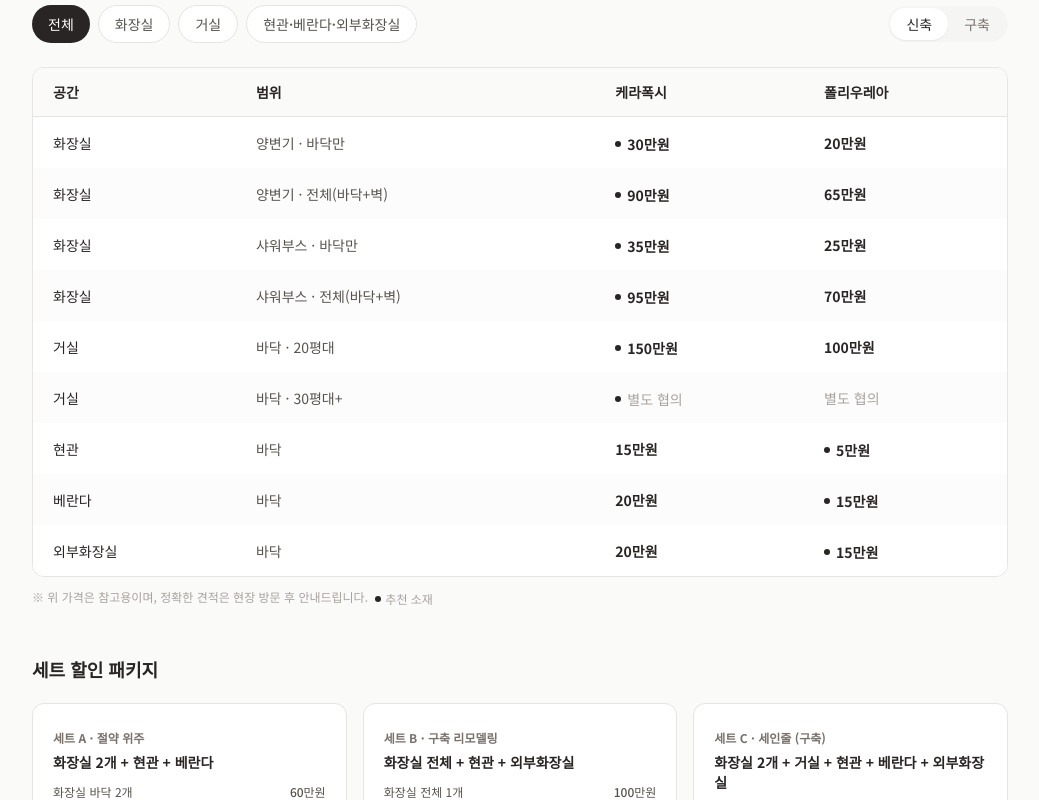
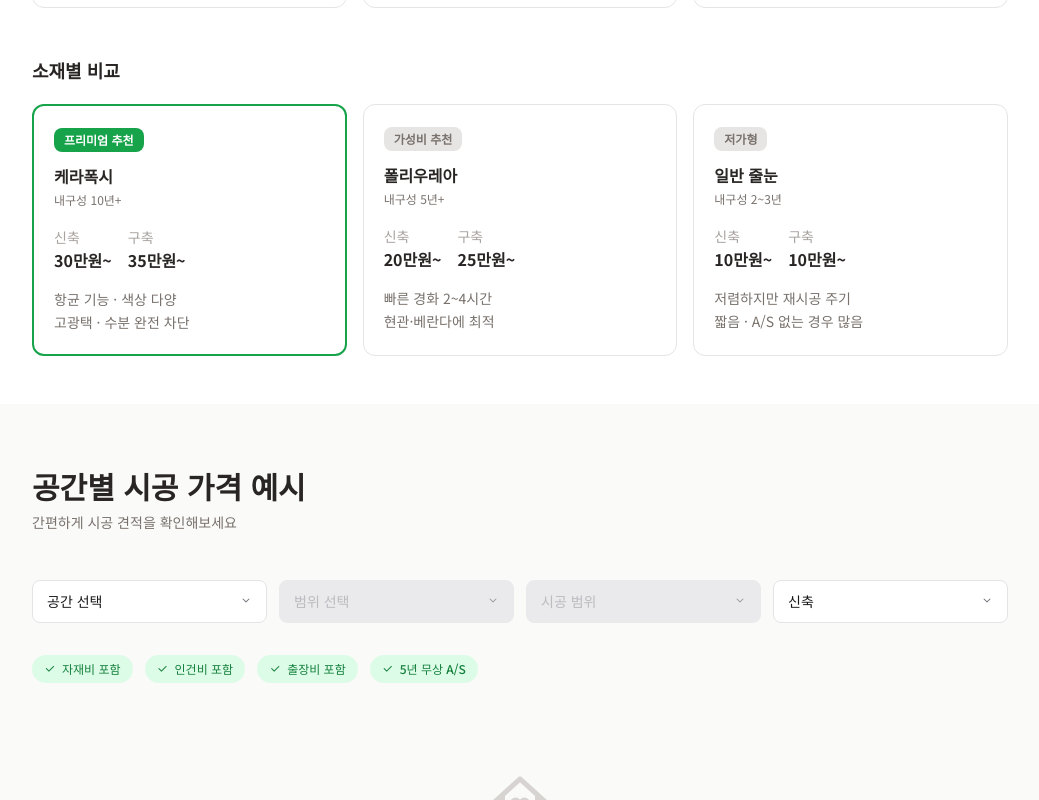
Before and after one commit to tkdals0302-cmd/farm, a React (Vite) app: page /info/kerafoxy-price in a window 1280 px wide. Shown: the part 1440-2240 px from the top of the page, without its empty margins (120-1159 px from the left). Built offline with nearby package versions, Linux system fonts and the light colour scheme.

Commit message:
price page edit3

```diff
--- a/src/components/feature/PriceTable.tsx
+++ b/src/components/feature/PriceTable.tsx
@@ -2,12 +2,12 @@ import { useState } from 'react';
 import { TABLE_ROWS, SET_CARDS, MAT_CARDS } from './priceData';
 import type { HouseType } from './priceData';
 
-const SPACE_FILTERS = ['전체', '화장실', '거실', '현관·베란다·외부화장실'] as const;
+const SPACE_FILTERS = ['전체', '화장실', '거실', '현관·기타'] as const;
 type SpaceFilter = (typeof SPACE_FILTERS)[number];
 
 function matchFilter(space: string, filter: SpaceFilter) {
   if (filter === '전체') return true;
-  if (filter === '현관·베란다·외부화장실') return ['현관', '베란다', '외부화장실'].includes(space);
+  if (filter === '현관·기타') return ['현관', '베란다', '외부화장실'].includes(space);
   return space === filter;
 }
 
@@ -18,7 +18,7 @@ export default function PriceTable() {
   const filtered = TABLE_ROWS.filter((r) => matchFilter(r.space, filter));
 
   return (
-    <div className="pt-root mt-14">
+    <div className="pt-root mt-10">
       {/* [1] 필터 컨트롤 */}
       <div className="flex flex-wrap items-center gap-2 mb-6">
         <div className="flex flex-wrap gap-2">
@@ -36,7 +36,7 @@ export default function PriceTable() {
             </button>
           ))}
         </div>
-        <div className="ml-auto flex bg-stone-100 rounded-full p-0.5">
+        <div className="ml-auto flex bg-stone-200/80 rounded-full p-0.5">
           {(['신축', '구축'] as HouseType[]).map((h) => (
             <button
               key={h}
@@ -51,19 +51,15 @@ export default function PriceTable() {
         </div>
       </div>
 
-      {/* [2] 가격 테이블 */}
-      <div className="overflow-hidden rounded-xl border border-stone-200 bg-white">
+      {/* [2] 가격 테이블 — 데스크톱 */}
+      <div className="pt-table-wrap overflow-hidden rounded-xl border border-stone-200 bg-white">
         <table className="w-full text-sm">
-          <thead className="bg-stone-50 border-b border-stone-200">
+          <thead className="bg-stone-800 border-b border-stone-200">
             <tr>
-              <th className="px-5 py-3.5 text-left font-bold text-stone-800">공간</th>
-              <th className="px-5 py-3.5 text-left font-bold text-stone-800">범위</th>
-              <th className="px-5 py-3.5 text-left font-bold text-stone-800">
-                케라폭시
-              </th>
-              <th className="px-5 py-3.5 text-left font-bold text-stone-800">
-                폴리우레아
-              </th>
+              <th className="px-5 py-3.5 text-left font-bold text-white">공간</th>
+              <th className="px-5 py-3.5 text-left font-bold text-white">범위</th>
+              <th className="px-5 py-3.5 text-left font-bold text-white">케라폭시</th>
+              <th className="px-5 py-3.5 text-left font-bold text-white">폴리우레아</th>
             </tr>
           </thead>
           <tbody>
@@ -71,32 +67,66 @@ export default function PriceTable() {
               <tr key={`${row.space}-${row.range}`} className={i % 2 === 0 ? 'bg-white' : 'bg-stone-50/50'}>
                 <td className="px-5 py-3.5 font-medium text-stone-800">{row.space}</td>
                 <td className="px-5 py-3.5 text-stone-600">{row.range}</td>
-                <td className="px-5 py-3.5 font-bold text-stone-800">
-                  <span className="inline-flex items-center gap-1.5">
-                    {row.recMat === 'kera' && <span className="inline-block w-1.5 h-1.5 rounded-full bg-stone-800" />}
+                <td className="px-5 py-3.5 font-medium text-stone-600">
                   {row.kera === null ? (
-                      <span className="text-stone-400 font-normal">별도 협의</span>
+                    <span className="text-red-400 font-medium">별도 협의</span>
                   ) : (
                     <>{row.kera[houseType]}만원</>
                   )}
-                  </span>
                 </td>
-                <td className="px-5 py-3.5 font-bold text-stone-800">
-                  <span className="inline-flex items-center gap-1.5">
-                    {row.recMat === 'poly' && <span className="inline-block w-1.5 h-1.5 rounded-full bg-stone-800" />}
+                <td className="px-5 py-3.5 font-medium text-stone-600">
                   {row.poly === null ? (
-                      <span className="text-stone-400 font-normal">별도 협의</span>
+                    <span className="text-red-400 font-medium">별도 협의</span>
                   ) : (
                     <>{row.poly[houseType]}만원</>
                   )}
-                  </span>
                 </td>
               </tr>
             ))}
           </tbody>
         </table>
       </div>
-      <p className="text-stone-400 text-xs mt-3">※ 위 가격은 참고용이며, 정확한 견적은 현장 방문 후 안내드립니다. <span className="inline-flex items-center gap-1 ml-1"><span className="inline-block w-1.5 h-1.5 rounded-full bg-stone-800" /> 추천 소재</span></p>
+
+      {/* [2-m] 가격 카드 리스트 — 모바일 */}
+      <div className="pt-card-list rounded-xl border border-stone-200 overflow-hidden">
+        {filtered.map((row, i) => (
+          <div
+            key={`m-${row.space}-${row.range}`}
+            className={`flex items-center px-3.5 py-3 ${i !== 0 ? 'border-t border-stone-100' : ''} ${i % 2 === 0 ? 'bg-white' : 'bg-stone-50/50'}`}
+          >
+            <div className="flex-1 min-w-0 mr-3">
+              <div className="text-xs text-stone-400">{row.space}</div>
+              <div className="text-sm text-stone-800 font-medium truncate">{row.range}</div>
+            </div>
+            <div className="flex items-center gap-0 shrink-0">
+              {/* 케라폭시 */}
+              <div className="min-w-[58px] text-center">
+                <div className="text-[10px] text-stone-400 mb-0.5">케라폭시</div>
+                <div className={`text-[13px] font-medium ${row.recMat !== 'kera' ? 'text-stone-600' : 'text-stone-600'}`}>
+                  {row.kera === null ? (
+                    <span className="text-red-400 font-medium text-[13px]">별도 협의</span>
+                  ) : (
+                    <>{row.kera[houseType]}만원</>
+                  )}
+                </div>
+              </div>
+              {/* 구분선 */}
+              <div className="w-px h-8 bg-stone-300 mx-2" />
+              {/* 폴리우레아 */}
+              <div className="min-w-[58px] text-center">
+                <div className="text-[10px] text-stone-400 mb-0.5">폴리우레아</div>
+                <div className={`text-[13px] font-medium ${row.recMat !== 'poly' ? 'text-stone-600' : 'text-stone-600'}`}>
+                  {row.poly === null ? (
+                    <span className="text-red-400 font-medium text-[13px]">별도 협의</span>
+                  ) : (
+                    <>{row.poly[houseType]}만원</>
+                  )}
+                </div>
+              </div>
+            </div>
+          </div>
+        ))}
+      </div>
 
       {/* [3] 세트 할인 카드 */}
       <h3 className="text-lg font-black text-stone-800 mt-12 mb-5">세트 할인 패키지</h3>
@@ -107,7 +137,7 @@ export default function PriceTable() {
             <p className="font-bold text-stone-800 mt-1 mb-3 text-sm">{card.name}</p>
             <ul className="space-y-1.5 mb-4">
               {card.items.map((item) => (
-                <li key={item.name} className="flex justify-between text-xs text-stone-600">
+                <li key={item.name} className="flex justify-between text-sm text-stone-600">
                   <span>{item.name}</span>
                   <span className="font-medium">{item.price}만원</span>
                 </li>
@@ -134,13 +164,13 @@ export default function PriceTable() {
             key={card.name}
             className={`rounded-xl p-5 ${
               card.highlight
-                ? 'border-2 border-stone-800 bg-white'
+                ? 'border-2 border-green-600 bg-white'
                 : 'border border-stone-200 bg-white'
             }`}
           >
             <span
               className={`inline-block text-xs font-bold px-2.5 py-1 rounded-lg mb-3 ${
-                card.highlight ? 'bg-stone-800 text-white' : 'bg-stone-100 text-stone-600'
+                card.highlight ? 'bg-green-600 text-white' : 'bg-stone-200 text-stone-500'
               }`}
             >
               {card.badge}
@@ -149,18 +179,29 @@ export default function PriceTable() {
             <p className="text-stone-500 text-xs mt-1 mb-4">{card.life}</p>
             <div className="flex gap-4 mb-4">
               <div>
-                <span className="text-stone-400 text-xs">신축</span>
-                <p className="font-bold text-stone-800 text-sm">{card.prices.신축}</p>
+                <span className="text-stone-400 text-sm">신축</span>
+                <p className="font-bold text-stone-800 text-base">{card.prices.신축}</p>
               </div>
               <div>
-                <span className="text-stone-400 text-xs">구축</span>
-                <p className="font-bold text-stone-800 text-sm">{card.prices.구축}</p>
+                <span className="text-stone-400 text-sm">구축</span>
+                <p className="font-bold text-stone-800 text-base">{card.prices.구축}</p>
               </div>
             </div>
-            <p className="text-stone-500 text-xs leading-relaxed whitespace-pre-line">{card.pros}</p>
+            <p className="text-stone-500 text-sm leading-relaxed whitespace-pre-line">{card.pros}</p>
           </div>
         ))}
       </div>
+
+      <style>{`
+        @media (min-width: 641px) {
+          .pt-card-list  { display: none !important; }
+          .pt-table-wrap { display: block; }
+        }
+        @media (max-width: 640px) {
+          .pt-table-wrap { display: none !important; }
+          .pt-card-list  { display: flex; flex-direction: column; }
+        }
+      `}</style>
     </div>
   );
 }
--- a/src/components/feature/priceData.ts
+++ b/src/components/feature/priceData.ts
@@ -116,6 +116,7 @@ export const SET_CARDS = [
   {
     label: '세트 A · 절약 위주',
     name: '화장실 2개 + 현관 + 베란다',
+    spaces: ['화장실', '현관', '베란다'],
     items: [
       { name: '화장실 바닥 2개', price: 60 },
       { name: '현관', price: 5 },
@@ -128,6 +129,7 @@ export const SET_CARDS = [
   {
     label: '세트 B · 구축 리모델링',
     name: '화장실 전체 + 현관 + 외부화장실',
+    spaces: ['화장실', '현관', '외부화장실'],
     items: [
       { name: '화장실 전체 1개', price: 100 },
       { name: '현관', price: 10 },
@@ -140,6 +142,7 @@ export const SET_CARDS = [
   {
     label: '세트 C · 세인줄 (구축)',
     name: '화장실 2개 + 거실 + 현관 + 베란다 + 외부화장실',
+    spaces: ['화장실', '거실', '현관', '베란다', '외부화장실'],
     items: [
       { name: '화장실 전체 2개', price: 190 },
       { name: '거실', price: 150 },
--- a/src/pages/info/kerafoxy-price/page.tsx
+++ b/src/pages/info/kerafoxy-price/page.tsx
@@ -1,4 +1,4 @@
-import { useEffect, useState } from 'react';
+import { useEffect } from 'react';
 import { Link } from 'react-router-dom';
 import Navbar from '../../../components/feature/Navbar';
 import Footer from '../../../components/feature/Footer';
@@ -13,12 +13,6 @@ const FACTORS = [
   { icon: 'ri-map-pin-line', title: '지역·접근성', desc: '지방이나 접근이 어려운 고층 건물의 경우 추가 출장비가 반영될 수 있습니다.' },
 ];
 
-const FAQS = [
-  { q: '케라폭시 가격이 일반 줄눈보다 비싼 이유가 있나요?', a: '케라폭시는 2액형 에폭시 소재로 자재비 자체가 시멘트 줄눈보다 높고, 혼합·시공 기술이 필요해 전문 인건비가 함께 반영됩니다. 하지만 수명이 3~5배 길어 장기적으로는 경제적입니다.' },
-  { q: '추가 비용이 발생하는 경우는?', a: '기존 줄눈 제거, 타일 파손 부분 보수, 방수 추가 시공 등 상황에 따라 추가 비용이 발생할 수 있습니다. 현장 방문 시 정확히 안내해 드립니다.' },
-  { q: '부분 시공도 가능한가요?', a: '네, 특정 구역만 선택적으로 시공 가능합니다. 다만 최소 시공 비용이 적용될 수 있습니다.' },
-];
-
 const RELATED = [
   { href: '/info/kerafoxy', title: '케라폭시 줄눈이란?', desc: '에폭시 줄눈 소재의 특징과 장점' },
   { href: '/info/kerafoxy-product', title: '케라폭시 제품 소개', desc: '제품 라인업과 색상 가이드' },
@@ -27,8 +21,6 @@ const RELATED = [
 ];
 
 export default function KerafoxyPricePage() {
-  const [openFaq, setOpenFaq] = useState<number | null>(null);
-
   useEffect(() => {
     window.scrollTo(0, 0);
     document.title = '케라폭시 가격 안내 | 시공 비용과 영향 요인 총정리 | 줄눈시공 전문';
@@ -66,7 +58,23 @@ export default function KerafoxyPricePage() {
         </div>
       </div>
 
-      {/* Intro */}
+      {/* PriceTable */}
+      <section className="max-w-5xl mx-auto px-6 py-12">
+        <h2 className="text-2xl md:text-3xl font-black text-stone-800 mb-2">2026 가격 테이블</h2>
+        <PriceTable />
+      </section>
+
+      {/* Price Calculator */}
+      <section className="bg-stone-50 py-16">
+        <div className="max-w-5xl mx-auto px-6">
+          <h2 className="text-2xl md:text-3xl font-black text-stone-800 mb-2">공간별 시공 가격 예시</h2>
+          <p className="text-stone-500 text-sm mb-10">간편하게 시공 견적을 확인해보세요</p>
+          <PriceCalculator />
+        </div>
+      </section>
+
+      {/* Intro (주석 처리) */}
+      {/*
       <section className="max-w-5xl mx-auto px-6 py-12">
         <div className="grid md:grid-cols-2 gap-12 items-center">
           <div>
@@ -105,20 +113,11 @@ export default function KerafoxyPricePage() {
           </div>
         </div>
       </section>
-
-      {/* Price Table */}
-      <section className="bg-stone-50 py-16">
-        <div className="max-w-5xl mx-auto px-6">
-          <h2 className="text-2xl md:text-3xl font-black text-stone-800 mb-2">공간별 시공 가격 예시</h2>
-          <p className="text-stone-500 text-sm mb-10">실제 시공 사례를 바탕으로 한 참고 가격입니다</p>
-          <PriceCalculator />
-          <PriceTable />
-        </div>
-      </section>
+      */}
 
       {/* Factors */}
       <section className="max-w-5xl mx-auto px-6 py-16">
-        <h2 className="text-2xl md:text-3xl font-black text-stone-800 mb-2">케라폭시 가격에 영향을 주는 요인</h2>
+        <h2 className="text-2xl md:text-3xl font-black text-stone-800 mb-2">시공 가격에 영향을 주는 요인</h2>
         <p className="text-stone-500 text-sm mb-10">이런 요소들로 인해 견적이 달라집니다</p>
         <div className="grid md:grid-cols-2 lg:grid-cols-3 gap-5">
           {FACTORS.map((f) => (
@@ -130,31 +129,6 @@ export default function KerafoxyPricePage() {
               <p className="text-stone-500 text-sm leading-relaxed">{f.desc}</p>
             </div>
           ))}
-        </div>
-      </section>
-
-      {/* FAQ */}
-      <section className="bg-stone-50 py-16">
-        <div className="max-w-5xl mx-auto px-6">
-          <h2 className="text-2xl font-black text-stone-800 mb-8">가격 관련 자주 묻는 질문</h2>
-          <div className="space-y-3">
-            {FAQS.map((faq, i) => (
-              <div key={i} className="bg-white rounded-2xl overflow-hidden">
-                <button
-                  onClick={() => setOpenFaq(openFaq === i ? null : i)}
-                  className="w-full px-6 py-5 flex items-center justify-between text-left cursor-pointer"
-                >
-                  <span className="font-semibold text-stone-800 text-base">{faq.q}</span>
-                  <i className={`ri-arrow-down-s-line text-stone-400 transition-transform ${openFaq === i ? 'rotate-180' : ''}`}></i>
-                </button>
-                {openFaq === i && (
-                  <div className="px-6 pb-5">
-                    <p className="text-stone-500 text-sm leading-relaxed">{faq.a}</p>
-                  </div>
-                )}
-              </div>
-            ))}
-          </div>
         </div>
       </section>
 
```
Also changed, not shown: src/components/feature/PriceCalculator.tsx (+35 -13 lines). Lines whose indentation alone changed are shown as unchanged.
